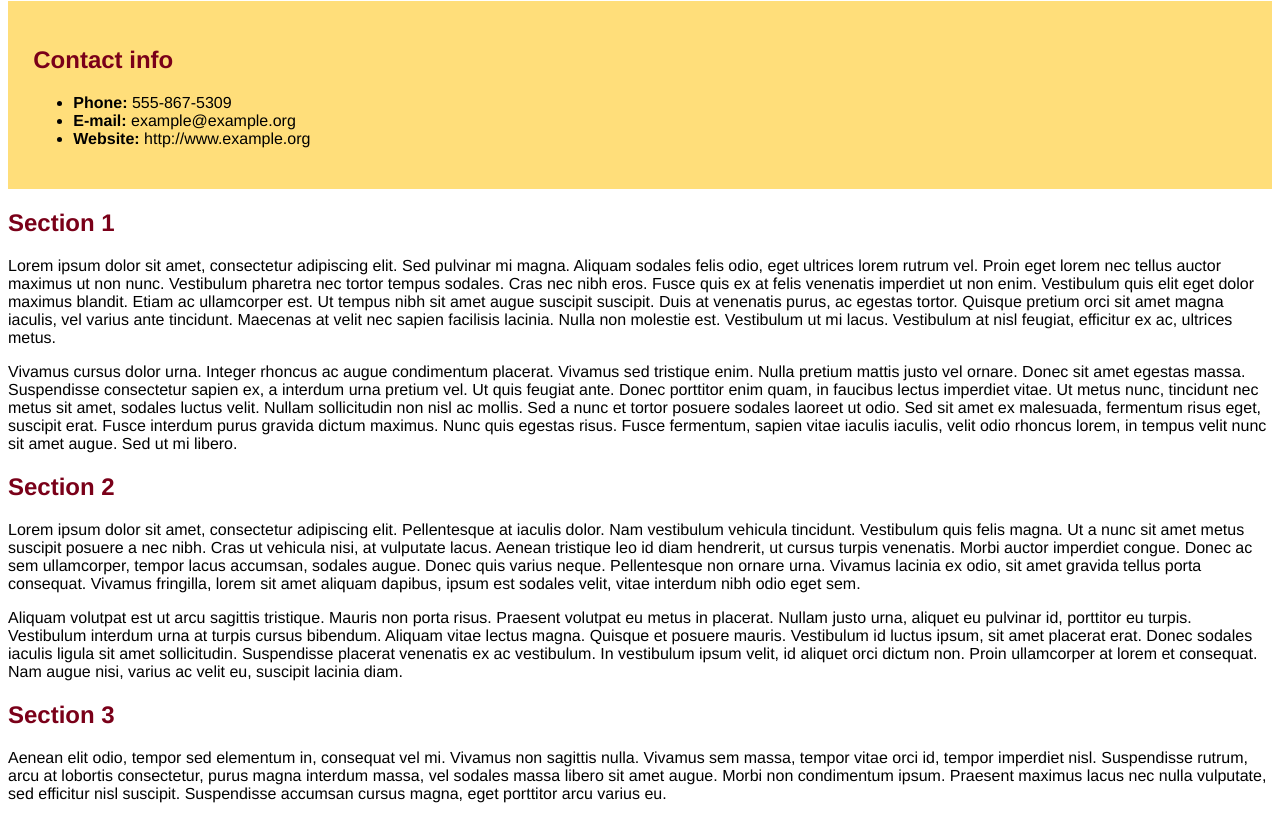
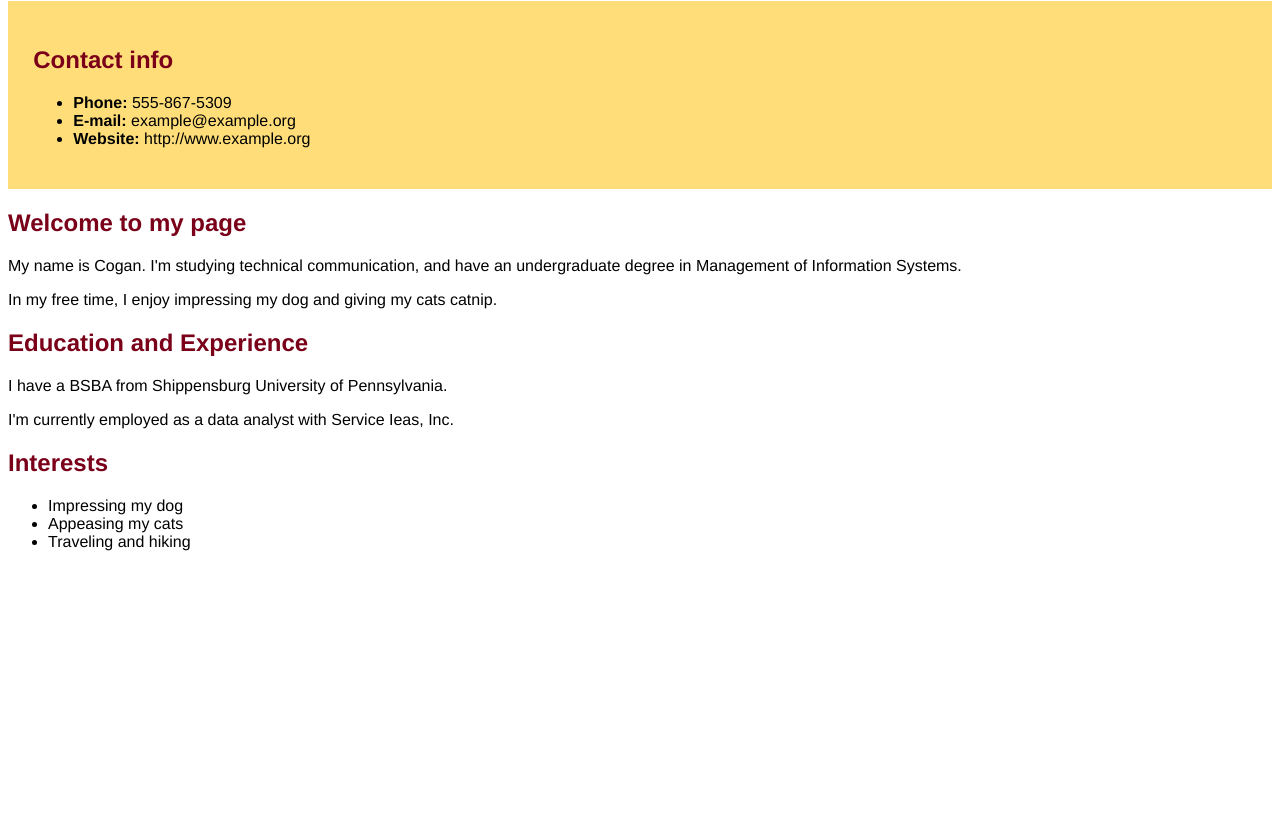
Before and after one commit to coganduffey/duffey_webpage, a plain HTML site: page index.html in a window 1280 px wide. Shown: the part 79-898 px from the top of the page. After the commit the page ends 800 px from the top, so only its background shows below. Drawn offline with Linux system fonts and the light colour scheme.

Commit message:
Updated prelim info
Preliminary info updated

```diff
--- a/index.html
+++ b/index.html
@@ -17,21 +17,26 @@
 </ul>
 </div>
 
-<h2>Section 1</h2>
+<h2>Welcome to my page</h2>
 
-<p>Lorem ipsum dolor sit amet, consectetur adipiscing elit. Sed pulvinar mi magna. Aliquam sodales felis odio, eget ultrices lorem rutrum vel. Proin eget lorem nec tellus auctor maximus ut non nunc. Vestibulum pharetra nec tortor tempus sodales. Cras nec nibh eros. Fusce quis ex at felis venenatis imperdiet ut non enim. Vestibulum quis elit eget dolor maximus blandit. Etiam ac ullamcorper est. Ut tempus nibh sit amet augue suscipit suscipit. Duis at venenatis purus, ac egestas tortor. Quisque pretium orci sit amet magna iaculis, vel varius ante tincidunt. Maecenas at velit nec sapien facilisis lacinia. Nulla non molestie est. Vestibulum ut mi lacus. Vestibulum at nisl feugiat, efficitur ex ac, ultrices metus. </p>
+<p>My name is Cogan. I'm studying technical communication, and have an undergraduate degree in Management of Information Systems.</p>
 
-<p> Vivamus cursus dolor urna. Integer rhoncus ac augue condimentum placerat. Vivamus sed tristique enim. Nulla pretium mattis justo vel ornare. Donec sit amet egestas massa. Suspendisse consectetur sapien ex, a interdum urna pretium vel. Ut quis feugiat ante. Donec porttitor enim quam, in faucibus lectus imperdiet vitae. Ut metus nunc, tincidunt nec metus sit amet, sodales luctus velit. Nullam sollicitudin non nisl ac mollis. Sed a nunc et tortor posuere sodales laoreet ut odio. Sed sit amet ex malesuada, fermentum risus eget, suscipit erat. Fusce interdum purus gravida dictum maximus. Nunc quis egestas risus. Fusce fermentum, sapien vitae iaculis iaculis, velit odio rhoncus lorem, in tempus velit nunc sit amet augue. Sed ut mi libero.</p>
+<p>In my free time, I enjoy impressing my dog and giving my cats catnip.</p>
 
-<h2>Section 2</h2>
+<h2>Education and Experience</h2>
 
-<p>Lorem ipsum dolor sit amet, consectetur adipiscing elit. Pellentesque at iaculis dolor. Nam vestibulum vehicula tincidunt. Vestibulum quis felis magna. Ut a nunc sit amet metus suscipit posuere a nec nibh. Cras ut vehicula nisi, at vulputate lacus. Aenean tristique leo id diam hendrerit, ut cursus turpis venenatis. Morbi auctor imperdiet congue. Donec ac sem ullamcorper, tempor lacus accumsan, sodales augue. Donec quis varius neque. Pellentesque non ornare urna. Vivamus lacinia ex odio, sit amet gravida tellus porta consequat. Vivamus fringilla, lorem sit amet aliquam dapibus, ipsum est sodales velit, vitae interdum nibh odio eget sem.</p>
+<p>I have a BSBA from Shippensburg University of Pennsylvania.</p>
 
-<p>Aliquam volutpat est ut arcu sagittis tristique. Mauris non porta risus. Praesent volutpat eu metus in placerat. Nullam justo urna, aliquet eu pulvinar id, porttitor eu turpis. Vestibulum interdum urna at turpis cursus bibendum. Aliquam vitae lectus magna. Quisque et posuere mauris. Vestibulum id luctus ipsum, sit amet placerat erat. Donec sodales iaculis ligula sit amet sollicitudin. Suspendisse placerat venenatis ex ac vestibulum. In vestibulum ipsum velit, id aliquet orci dictum non. Proin ullamcorper at lorem et consequat. Nam augue nisi, varius ac velit eu, suscipit lacinia diam. </p>
+<p>I'm currently employed as a data analyst with Service Ieas, Inc.</p>
 
-<h2>Section 3</h2>
+<h2>Interests</h2>
 
-<p>Aenean elit odio, tempor sed elementum in, consequat vel mi. Vivamus non sagittis nulla. Vivamus sem massa, tempor vitae orci id, tempor imperdiet nisl. Suspendisse rutrum, arcu at lobortis consectetur, purus magna interdum massa, vel sodales massa libero sit amet augue. Morbi non condimentum ipsum. Praesent maximus lacus nec nulla vulputate, sed efficitur nisl suscipit. Suspendisse accumsan cursus magna, eget porttitor arcu varius eu.</p>
+<p>
+  <ul>
+    <li>Impressing my dog</li>
+    <li>Appeasing my cats</li>
+    <li>Traveling and hiking</li>
+</p>
 
 </body>
 </html>
```
